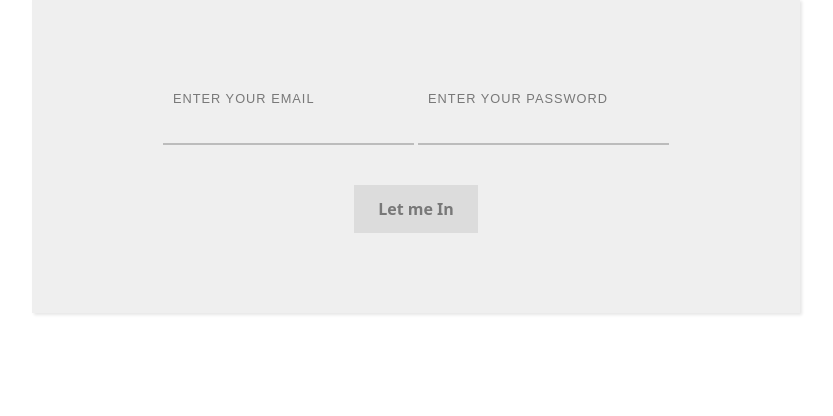
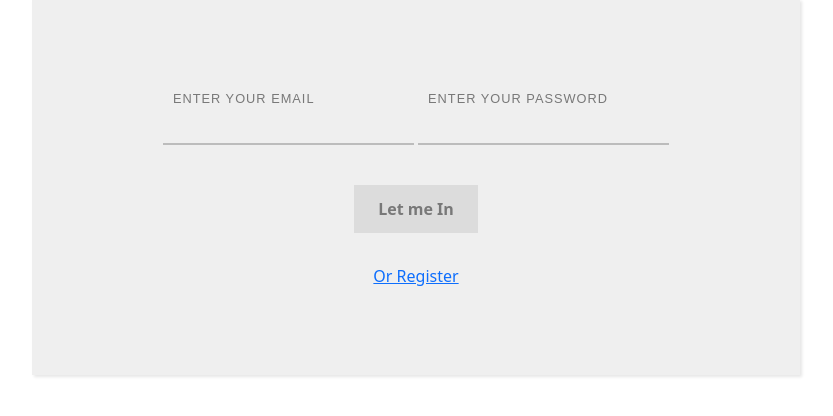
Before and after one commit to Fiann-Meharena-Kidane/to-do-app, a Flask app: page / in a window 1280 px wide. Shown: the part 61-477 px from the top of the page, without its empty margins (224-1057 px from the left). Run offline with Flask 2, Linux system fonts and the light colour scheme; some libraries are stand-ins or nearby versions.

Commit message:
finalized login/ registration

```diff
--- a/templates/login.html
+++ b/templates/login.html
@@ -64,6 +64,12 @@
                             </div>
                       </label> <br>
                       <button type="submit">Let me In</button>
+                    <br><br>
+
+                    <button class="btn" type="button">
+                        <a href="{{ url_for('register') }}"> Or Register</a>
+                    </button>
+
             </form>
 
 </div>
--- a/templates/register.html
+++ b/templates/register.html
@@ -72,7 +72,7 @@
                               <div class="line"></div>
                             </div>
                       </label> <br>
-                      <button type="submit">Let me In</button>
+                      <button type="submit">Register</button>
             </form>
 
 </div>
```
Also changed, not shown: todo.db.
